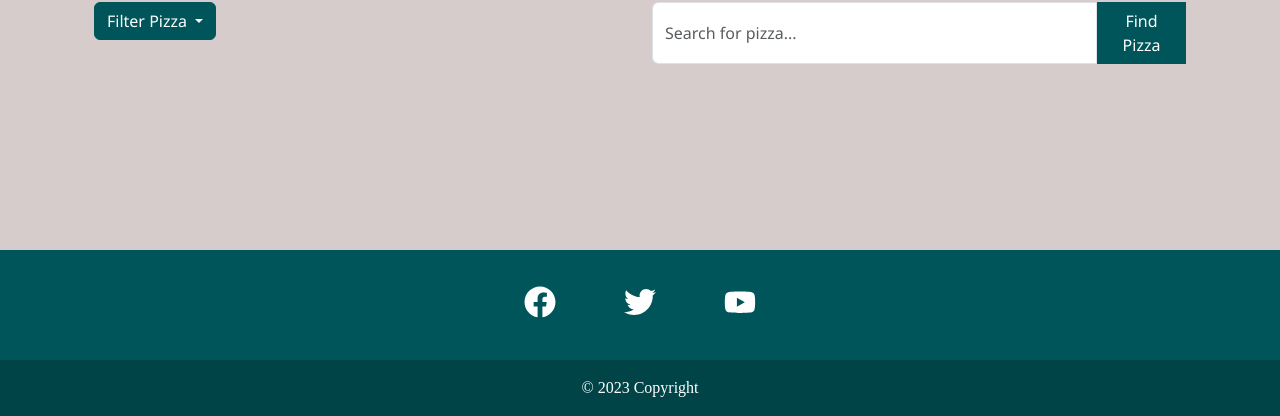
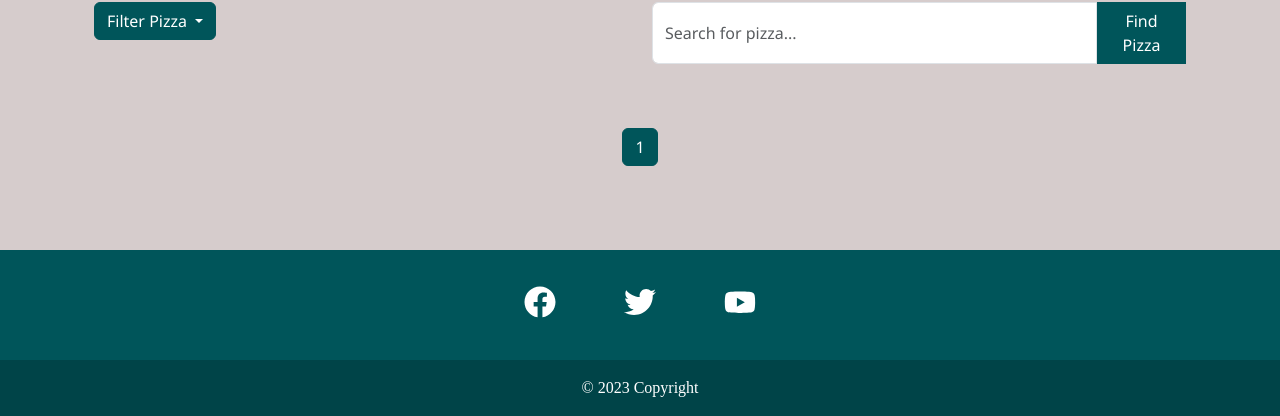
Before and after one commit to OleksiyLa/Project_5, a Django app: page / in a window 1280 px wide. Shown: the part 576-992 px from the top of the page. Run offline with Django 4.2, Linux system fonts and the light colour scheme; data that the repository does not hold is empty; some libraries are stand-ins or nearby versions; some web fonts are replaced.

Commit message:
feature: add pagination for pizza list page

```diff
--- a/products/templates/products/pizza_list.html
+++ b/products/templates/products/pizza_list.html
@@ -127,8 +127,32 @@
             </div>
           {% endfor %}
         </div>
+        <nav aria-label="Page navigation" class="mt-4">
+          <ul class="pagination justify-content-center">
+              {% if products.has_previous %}
+                  <li class="page-item">
+                      <a class="page-link" href="?q={{ request.GET.q }}&page={{ products.previous_page_number }}" aria-label="Previous">
+                          <span aria-hidden="true">&laquo;</span>
+                      </a>
+                  </li>
+              {% endif %}
+
+              {% for num in products.paginator.page_range %}
+                  <li class="page-item {% if products.number == num %}active{% endif %}">
+                      <a class="page-link" href="?q={{ request.GET.q }}&page={{ num }}">{{ num }}</a>
+                  </li>
+              {% endfor %}
+
+              {% if products.has_next %}
+                  <li class="page-item">
+                      <a class="page-link" href="?q={{ request.GET.q }}&page={{ products.next_page_number }}" aria-label="Next">
+                          <span aria-hidden="true">&raquo;</span>
+                      </a>
+                  </li>
+              {% endif %}
+          </ul>
+      </nav>
       </div>
-
     </div>
   </div>
 </main>
--- a/products/views.py
+++ b/products/views.py
@@ -1,9 +1,8 @@
 from django.shortcuts import render, redirect
 from django.db.models import Q
+from django.core.paginator import Paginator, EmptyPage, PageNotAnInteger
 from .models import Product
 from .forms import AddProduct, PizzaFilterForm
-
-# Create your views here.
 
 
 def pizza_list(request):
@@ -36,6 +35,16 @@ def pizza_list(request):
             if any(filters.values()):
                 products = products.filter(**filters)
 
+    paginator = Paginator(products, 12)
+    page = request.GET.get('page')
+
+    try:
+        products = paginator.page(page)
+    except PageNotAnInteger:
+        products = paginator.page(1)
+    except EmptyPage:
+        products = paginator.page(paginator.num_pages)
+
     return render(request, 'products/pizza_list.html', {'products': products, 'form': form})
 
 
--- a/static/css/base.css
+++ b/static/css/base.css
@@ -179,6 +179,22 @@ h2.card-title {
   border-color: #00555a;
 }
 
+.page-link {
+  color: #00555a;
+  outline: none;
+  box-shadow: none;
+}
+
+.page-link:hover {
+  color: #00555a;
+}
+
+.page-item.active .page-link {
+  background-color: #00555a;
+  border-color: #00555a;
+  color: #ffffff;
+}
+
 /* Footer */
 footer {
     position: relative;
```
Lines whose indentation alone changed are shown as unchanged.
